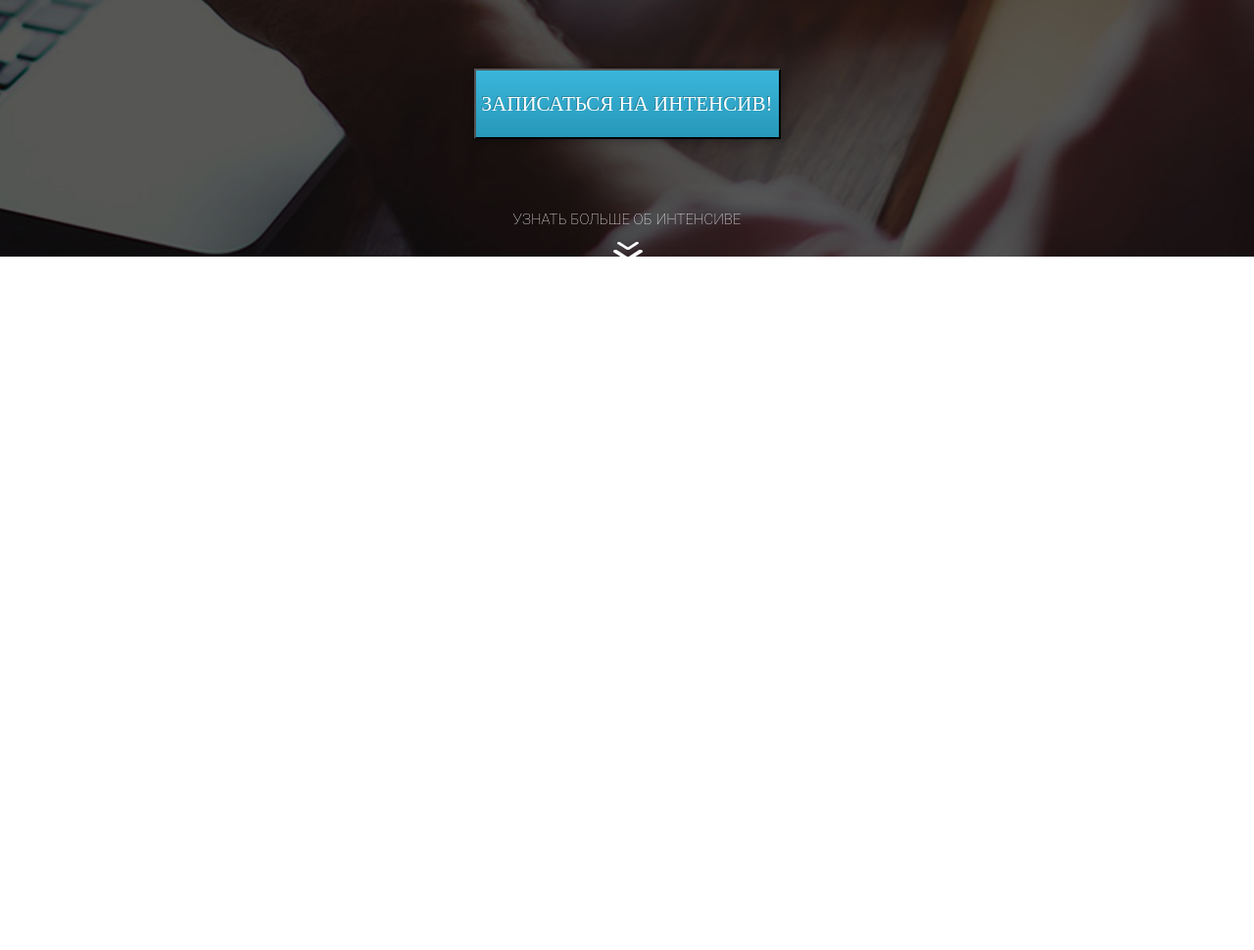
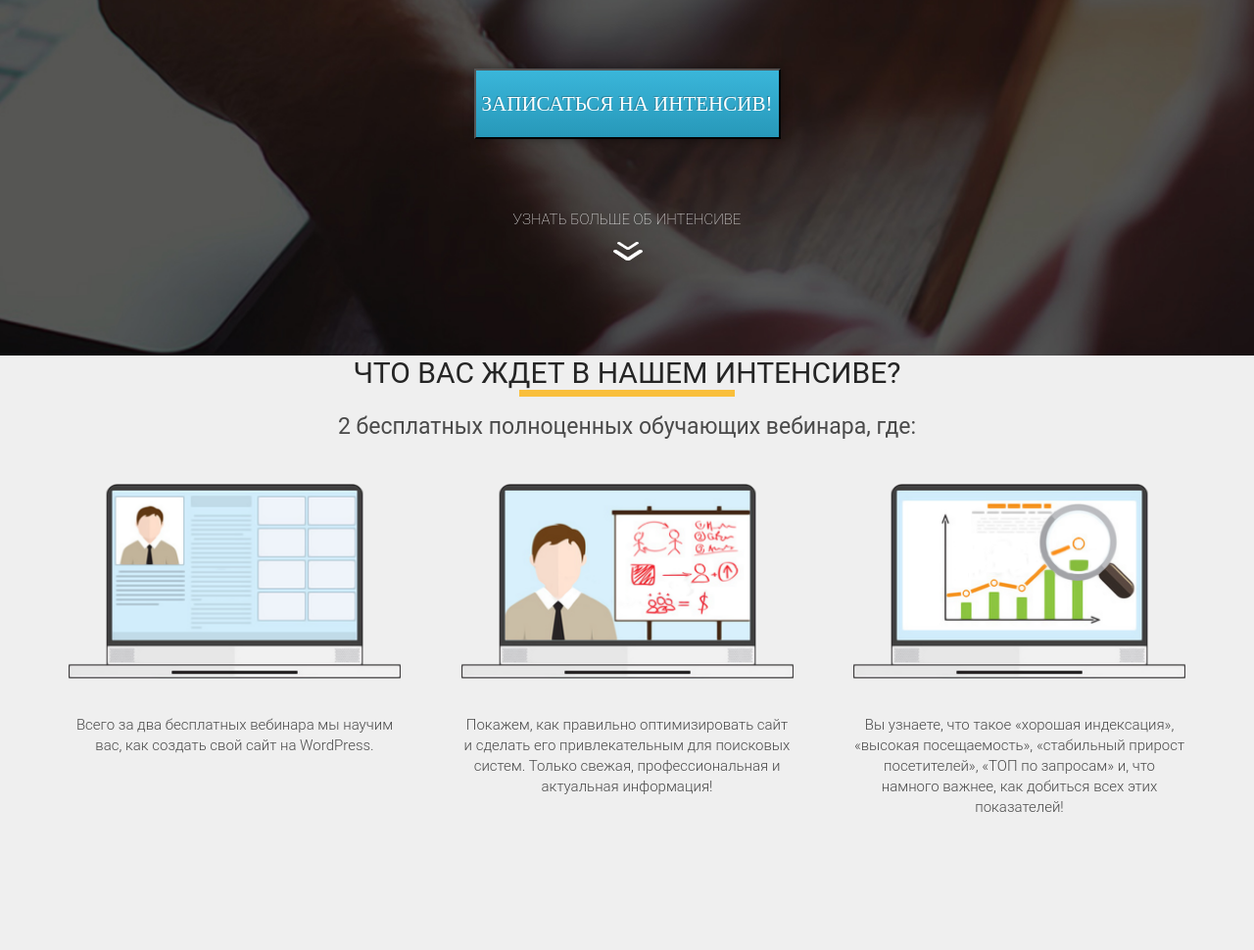
Before and after one commit to NatGames228/lending, a plain HTML site: page index.html in a window 1280 px wide. Shown: the part 538-1508 px from the top of the page at 98% size. Before the commit the page ends 804 px from the top, so only its background shows below. Drawn offline with Linux system fonts and the light colour scheme.

Commit message:
add waiting

```diff
--- a/css/style.css
+++ b/css/style.css
@@ -10,6 +10,7 @@
 }
 
 .promo {
+  box-sizing: content-box;
   height: 800px;
   background: url('../img/main_bg.png') center center/cover no-repeat;
   padding: 39px 0 62px 0;
@@ -115,3 +116,59 @@ h2.title {
   margin: 0 auto;
   margin-top: 13px;
 }
+
+.waiting {
+  height: 607px;
+  background: #EFEFEF;
+  padding: 85px, 0, 75px, 0;
+}
+
+.waiting .waiting_header {
+  font-family: 'Roboto';
+  font-weight: 400;
+  font-size: 30px;
+  text-align: center;
+  text-transform: uppercase;
+  color: #252525;
+}
+
+.waiting .waiting_divider {
+  width: 220px;
+  height: 7px;
+  background: #F9BF3B;
+  margin-top: 18px;
+  margin: 0 auto;
+}
+
+.waiting .waiting_subheader {
+  margin-top: 17px;
+  font-family: 'Roboto';
+  font-weight: 400;
+  font-size: 23px;
+  text-align: center;
+  color: #4A4A4A;
+}
+
+.waiting .waiting_wrapper {
+  display: flex;
+  justify-content: space-between;
+  margin-top: 45px;
+}
+
+.waiting .waiting_wrapper .waiting_item {
+  width: 339px;
+  text-align: center;
+}
+
+.waiting .waiting_wrapper .waiting_item .waiting_img {
+  width: 100%;
+}
+
+.waiting .waiting_wrapper .waiting_item .waiting_descr {
+  margin-top: 33px;
+  font-family: 'Roboto';
+  font-weight: 300;
+  font-size: 15px;
+  line-height: 21px;
+  color: #4A4A4A;
+}
--- a/index.html
+++ b/index.html
@@ -36,5 +36,29 @@
 
   </div>
   </section>
+
+  <section class="waiting">
+    <div class="container">
+      <h2 class="waiting_header">Что вас ждет в нашем интенсиве?</h2>
+      <div class="waiting_divider"></div>
+      <div class="waiting_subheader">2 бесплатных полноценных обучающих вебинара, где:</div>
+
+      <div class="waiting_wrapper">
+        <div class="waiting_item">
+          <img src="img/waiting_1.png" alt="1" class="waiting_img">
+          <div class="waiting_descr">Всего за два бесплатных вебинара мы научим вас,
+            как создать свой сайт на WordPress. </div>
+        </div>
+        <div class="waiting_item">
+          <img src="img/waiting_2.png" alt="2" class="waiting_img">
+          <div class="waiting_descr">Покажем, как правильно оптимизировать сайт и сделать его привлекательным для поисковых систем. Только свежая, профессиональная и актуальная информация!</div>
+        </div>
+        <div class="waiting_item">
+          <img src="img/waiting_3.png" alt="3" class="waiting_img">
+          <div class="waiting_descr">Вы узнаете, что такое «хорошая индексация», «высокая посещаемость», «стабильный прирост посетителей», «ТОП по запросам» и, что намного важнее, как добиться всех этих показателей!</div>
+        </div>
+      </div>
+    </div>
+  </section>
 </body>
 </html>
```
Also changed, not shown: img/waiting_1.png (added), img/waiting_2.png (added), img/waiting_3.png (added).
